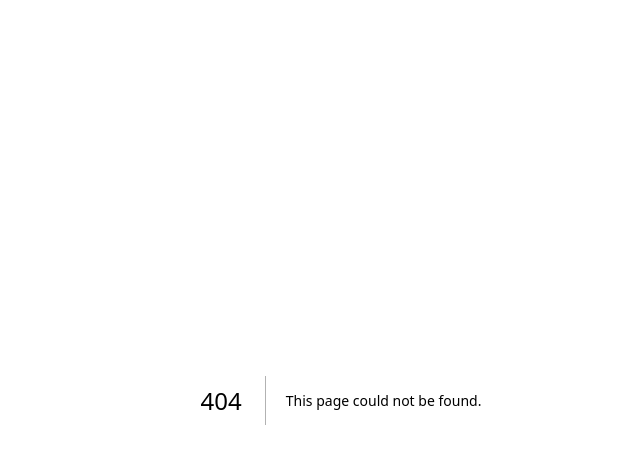
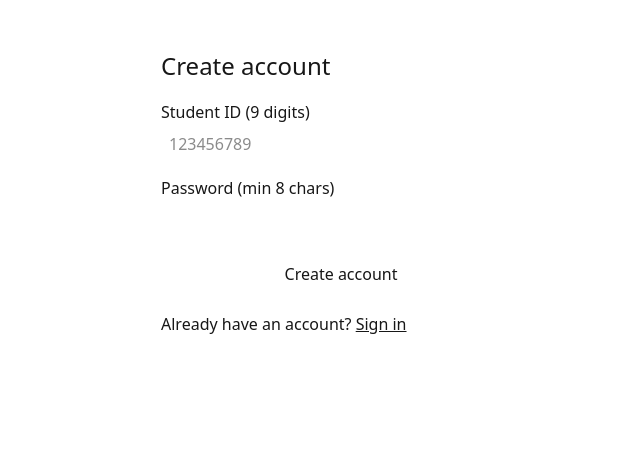
Before and after one commit to JudeTruong/ClubFinder, a Next.js app in the folder web/: page /auth/signup in a window 1280 px wide. Before the commit this address had no page. Shown: the top 464 px of the page, without its empty margins (299-939 px from the left). Built offline with nearby package versions, Linux system fonts and the light colour scheme.

Commit message:
added studentid loging and signup

```diff
--- a/web/package.json
+++ b/web/package.json
@@ -12,11 +12,14 @@
     "@fullcalendar/daygrid": "^6.1.19",
     "@fullcalendar/react": "^6.1.19",
     "@prisma/client": "^6.17.1",
+    "bcryptjs": "^3.0.2",
     "better-sqlite3": "^12.4.1",
+    "jose": "^6.1.0",
     "mysql2": "^3.15.2",
     "next": "15.5.5",
     "react": "19.1.0",
-    "react-dom": "19.1.0"
+    "react-dom": "19.1.0",
+    "zod": "^4.1.12"
   },
   "devDependencies": {
     "@eslint/eslintrc": "^3",
--- /dev/null
+++ b/web/src/app/api/auth/login/route.ts
@@ -0,0 +1,33 @@
+// web/src/app/api/auth/login/route.ts
+import { NextResponse } from "next/server";
+import bcrypt from "bcryptjs";
+import { prisma } from "../../../lib/prisma";
+import { LoginSchema } from "../../../lib/validation";
+//import { createSessionCookie } from "../../../lib/session";
+
+export async function POST(req: Request) {
+  try {
+    const body = await req.json();
+    const parsed = LoginSchema.safeParse(body);
+    if (!parsed.success) {
+      return NextResponse.json({ error: parsed.error.flatten() }, { status: 400 });
+    }
+    const { studentId, password } = parsed.data;
+
+    const user = await prisma.user.findUnique({ where: { email: studentId } });
+    if (!user) {
+      return NextResponse.json({ error: "Invalid credentials." }, { status: 401 });
+    }
+
+    const ok = await bcrypt.compare(password, user.password);
+    if (!ok) {
+      return NextResponse.json({ error: "Invalid credentials." }, { status: 401 });
+    }
+
+   // await createSessionCookie({ sid: user.email }); // store studentId in the cookie
+    return NextResponse.json({ ok: true });
+  } catch (e) {
+    console.error(e);
+    return NextResponse.json({ error: "Server error" }, { status: 500 });
+  }
+}
--- /dev/null
+++ b/web/src/app/api/auth/signup/route.ts
@@ -0,0 +1,39 @@
+// web/src/app/api/auth/signup/route.ts
+import { NextResponse } from "next/server";
+import bcrypt from "bcryptjs";
+import { prisma } from "../../../lib/prisma";
+import { SignupSchema } from "../../../lib/validation";
+
+export async function POST(req: Request) {
+  try {
+    const body = await req.json();
+    const parsed = SignupSchema.safeParse(body);
+    if (!parsed.success) {
+      return NextResponse.json({ error: parsed.error.flatten() }, { status: 400 });
+    }
+    const { studentId, password } = parsed.data;
+
+    // We store studentId in the User.email field (already unique)
+    const existing = await prisma.user.findUnique({ where: { email: studentId } });
+    if (existing) {
+      return NextResponse.json({ error: "Account already exists." }, { status: 409 });
+    }
+
+    const passwordHash = await bcrypt.hash(password, 12);
+
+    await prisma.user.create({
+        data: {
+          name: `Student ${studentId}`,
+          email: studentId,          // we store the 9-digit ID here
+          password: passwordHash,    // bcrypt hash
+          role: "student",           // remove this line if you added @default("student")
+        },
+      });
+
+
+    return NextResponse.json({ ok: true });
+  } catch (e) {
+    console.error(e);
+    return NextResponse.json({ error: "Server error" }, { status: 500 });
+  }
+}
--- /dev/null
+++ b/web/src/app/auth/login/page.tsx
@@ -0,0 +1,74 @@
+"use client";
+
+import { useState } from "react";
+import { useRouter } from "next/navigation";
+
+export default function LoginPage() {
+  const router = useRouter();
+  const [studentId, setStudentId] = useState("");
+  const [password, setPassword] = useState("");
+  const [msg, setMsg] = useState<string | null>(null);
+  const [loading, setLoading] = useState(false);
+
+  async function handleSubmit(e: React.FormEvent) {
+    e.preventDefault();
+    setLoading(true);
+    setMsg(null);
+    try {
+      const res = await fetch("/api/auth/login", {
+        method: "POST",
+        headers: { "Content-Type": "application/json" },
+        body: JSON.stringify({ studentId, password }),
+      });
+      const data = await res.json();
+      if (!res.ok) {
+        setMsg(typeof data?.error === "string" ? data.error : "Login failed");
+        return;
+      }
+      router.push("/clubHome"); // change if you want
+    } finally {
+      setLoading(false);
+    }
+  }
+
+  return (
+    <div style={{ maxWidth: 360, margin: "48px auto", fontFamily: "system-ui" }}>
+      <h1 style={{ fontSize: 24, marginBottom: 16 }}>Sign in</h1>
+      <form onSubmit={handleSubmit} style={{ display: "grid", gap: 12 }}>
+        <label>
+          Student ID (9 digits)
+          <input
+            required
+            inputMode="numeric"
+            pattern="\d{9}"
+            value={studentId}
+            onChange={(e) => setStudentId(e.target.value)}
+            placeholder="123456789"
+            style={{ width: "100%", padding: 8, borderRadius: 8 }}
+          />
+        </label>
+
+        <label>
+          Password
+          <input
+            required
+            type="password"
+            value={password}
+            onChange={(e) => setPassword(e.target.value)}
+            style={{ width: "100%", padding: 8, borderRadius: 8 }}
+          />
+        </label>
+
+        <button type="submit" disabled={loading} style={{ padding: 10, borderRadius: 8 }}>
+          {loading ? "Signing in..." : "Sign in"}
+        </button>
+
+        {msg && <p style={{ color: "crimson" }}>{msg}</p>}
+      </form>
+
+      <p style={{ marginTop: 16 }}>
+        No account? <a href="/auth/signup" style={{ textDecoration: "underline" }}>Create one</a>
+      </p>
+    </div>
+  );
+}
--- /dev/null
+++ b/web/src/app/auth/signup/page.tsx
@@ -0,0 +1,74 @@
+"use client";
+
+import { useRouter } from "next/navigation";
+import { useState } from "react";
+
+export default function SignupPage() {
+  const router = useRouter();
+  const [studentId, setStudentId] = useState("");
+  const [password, setPassword] = useState("");
+  const [msg, setMsg] = useState<string | null>(null);
+  const [loading, setLoading] = useState(false);
+
+  async function handleSubmit(e: React.FormEvent) {
+    e.preventDefault();
+    setLoading(true);
+    setMsg(null);
+    try {
+      const res = await fetch("/api/auth/signup", {
+        method: "POST",
+        headers: { "Content-Type": "application/json" },
+        body: JSON.stringify({ studentId, password }),
+      });
+      const data = await res.json();
+      if (!res.ok) {
+        setMsg(typeof data?.error === "string" ? data.error : "Signup failed");
+        return;
+      }
+      router.push("/auth/login");
+    } finally {
+      setLoading(false);
+    }
+  }
+
+  return (
+    <div style={{ maxWidth: 360, margin: "48px auto", fontFamily: "system-ui" }}>
+      <h1 style={{ fontSize: 24, marginBottom: 16 }}>Create account</h1>
+      <form onSubmit={handleSubmit} style={{ display: "grid", gap: 12 }}>
+        <label>
+          Student ID (9 digits)
+          <input
+            required
+            inputMode="numeric"
+            pattern="\d{9}"
+            value={studentId}
+            onChange={(e) => setStudentId(e.target.value)}
+            placeholder="123456789"
+            style={{ width: "100%", padding: 8, borderRadius: 8 }}
+          />
+        </label>
+
+        <label>
+          Password (min 8 chars)
+          <input
+            required
+            type="password"
+            value={password}
+            onChange={(e) => setPassword(e.target.value)}
+            style={{ width: "100%", padding: 8, borderRadius: 8 }}
+          />
+        </label>
+
+        <button type="submit" disabled={loading} style={{ padding: 10, borderRadius: 8 }}>
+          {loading ? "Creating..." : "Create account"}
+        </button>
+
+        {msg && <p style={{ color: "crimson" }}>{msg}</p>}
+      </form>
+
+      <p style={{ marginTop: 16 }}>
+        Already have an account? <a href="/auth/login" style={{ textDecoration: "underline" }}>Sign in</a>
+      </p>
+    </div>
+  );
+}
--- a/web/src/app/lib/prisma.ts
+++ b/web/src/app/lib/prisma.ts
@@ -1,9 +1,11 @@
 import { PrismaClient } from "@prisma/client";
 
-// Attach the Prisma client to the global object so we dont connect multiple times
-const globalForPrisma = global as unknown as { prisma: PrismaClient };
+const globalForPrisma = global as unknown as { prisma?: PrismaClient };
 
 export const prisma =
-  globalForPrisma.prisma || new PrismaClient({ log: ["query"] });
+  globalForPrisma.prisma ??
+  new PrismaClient({
+    log: process.env.NODE_ENV === "development" ? ["query", "error", "warn"] : ["error"],
+  });
 
 if (process.env.NODE_ENV !== "production") globalForPrisma.prisma = prisma;
--- /dev/null
+++ b/web/src/app/lib/validation.ts
@@ -0,0 +1,12 @@
+// web/src/app/lib/validation.ts
+import { z } from "zod";
+
+export const SignupSchema = z.object({
+  studentId: z.string().regex(/^\d{9}$/, "Student ID must be 9 digits"),
+  password: z.string().min(8, "Password must be at least 8 characters").max(72),
+});
+
+export const LoginSchema = z.object({
+  studentId: z.string().regex(/^\d{9}$/),
+  password: z.string().min(1),
+});
--- a/web/src/app/page.tsx
+++ b/web/src/app/page.tsx
@@ -53,6 +53,20 @@ export default async function Home() {
           </p>
         </Link>
 
+
+      {/* other cards ... */}
+
+
+
+      {/* Signup card */}
+      <Link
+      href="/auth/signup"
+      className="p-8 bg-white rounded-xl shadow-md hover:shadow-lg border border-gray-200 hover:border-yellow-400 transition">
+        <h2 className="text-2xl font-bold mb-2 text-red-600">Sign Up Page</h2>
+        <p className="text-gray-600">Create your account (9-digit student ID).</p>
+      </Link>
+
+
         {/* Events Card */}
         <Link
           href="/events"
@@ -67,33 +81,19 @@ export default async function Home() {
         {/* Login card */}
         <Link
         href="/login"
-        className="block w-full rounded-xl shadow-md hover:shadow-lg border border-gray-200 hover:border-gray-400 transition">
+        className="p-8 bg-white rounded-xl shadow-md hover:shadow-lg border border-gray-200 hover:border-green-400 transition">
           <div className="p-6">
-            <h2 className="text-2xl font-bold text-green-600">Login Page</h2>
-            <p className="text-gray-600 mt-2 text-sm">Log in with your Student ID.</p>
+            <h2 className="text-2xl font-bold text-green-600">Club Login Page</h2>
+            <p className="text-gray-600 mt-2 text-sm">Log in with your email and password.</p>
             </div>
             </Link>
-
-        {/* Login  */}
-        <Link
-          href="/signup"
-          className="p-8 bg-white rounded-xl shadow-md hover:shadow-lg border border-gray-200 hover:border-green-400 transition"
-        >
-          <h2 className="text-2xl font-bold mb-2 text-green-600">Login Page</h2>
-          <p className="text-gray-600">
-            See what’s happening soon and join in!
-          </p>
-        </Link>
-        {/* Login  */}
-        <Link
-          href="/signup"
-          className="p-8 bg-white rounded-xl shadow-md hover:shadow-lg border border-gray-200 hover:border-green-400 transition"
-        >
-          <h2 className="text-2xl font-bold mb-2 text-green-600">Sign Up Page</h2>
-          <p className="text-gray-600">
-            See what’s happening soon and join in!
-          </p>
-        </Link>
+            {/* Login card */}
+      <Link
+      href="/auth/login"
+      className="p-8 bg-white rounded-xl shadow-md hover:shadow-lg border border-gray-200 hover:border-orange-400 transition">
+        <h3 className="text-2xl font-semibold text-black-600">Login Page</h3>
+        <p className="text-gray-600">Log in with your student ID and password.</p>
+      </Link>
 
       </div>
 
```
Also changed, not shown: 2 other files (tests, documents, lock files or other folders).
